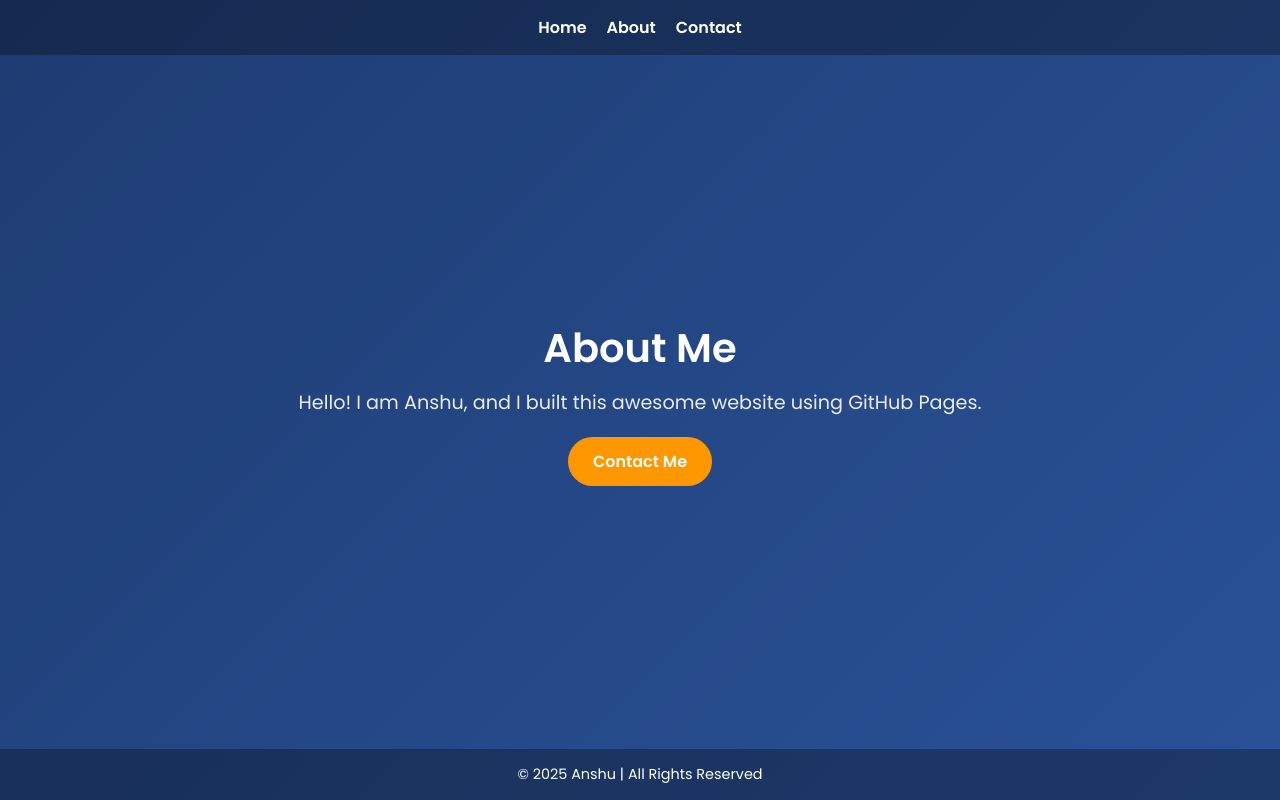
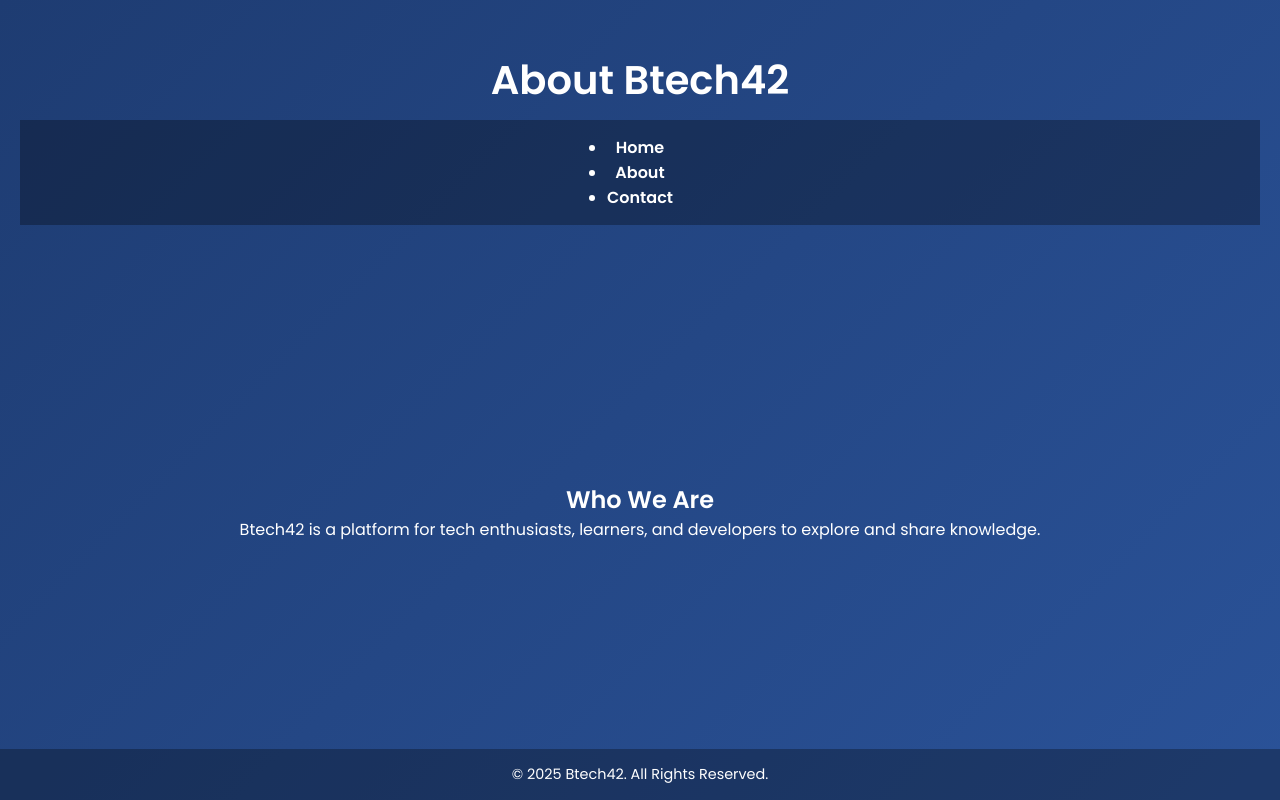
Before and after one commit to Btech42/Btech42.github.io, a plain HTML site: page about.html in a window 1280 px wide. Drawn offline with Linux system fonts and the light colour scheme.

Commit message:
Update about.html

```diff
--- a/about.html
+++ b/about.html
@@ -1,26 +1,32 @@
 <!DOCTYPE html>
 <html lang="en">
 <head>
-    <meta charset="UTF-8">
-    <meta name="viewport" content="width=device-width, initial-scale=1.0">
-    <title>About | My Awesome Website</title>
-    <link rel="stylesheet" href="style.css">
+  <meta charset="UTF-8">
+  <meta name="viewport" content="width=device-width, initial-scale=1.0">
+  <title>About Us - Btech42</title>
+  <link rel="stylesheet" href="style.css">
 </head>
 <body>
+  <header>
+    <h1>About Btech42</h1>
     <nav>
-        <a href="index.html">Home</a>
-        <a href="about.html">About</a>
-        <a href="contact.html">Contact</a>
+      <ul>
+        <li><a href="index.html">Home</a></li>
+        <li><a href="about.html" class="active">About</a></li>
+        <li><a href="contact.html">Contact</a></li>
+      </ul>
     </nav>
+  </header>
 
-    <header>
-        <h1>About Me</h1>
-        <p>Hello! I am Anshu, and I built this awesome website using GitHub Pages.</p>
-        <a href="contact.html" class="button">Contact Me</a>
-    </header>
+  <main>
+    <section>
+      <h2>Who We Are</h2>
+      <p>Btech42 is a platform for tech enthusiasts, learners, and developers to explore and share knowledge.</p>
+    </section>
+  </main>
 
-    <footer>
-        <p>© 2025 Anshu | All Rights Reserved</p>
-    </footer>
+  <footer>
+    <p>&copy; 2025 Btech42. All Rights Reserved.</p>
+  </footer>
 </body>
 </html>
```
